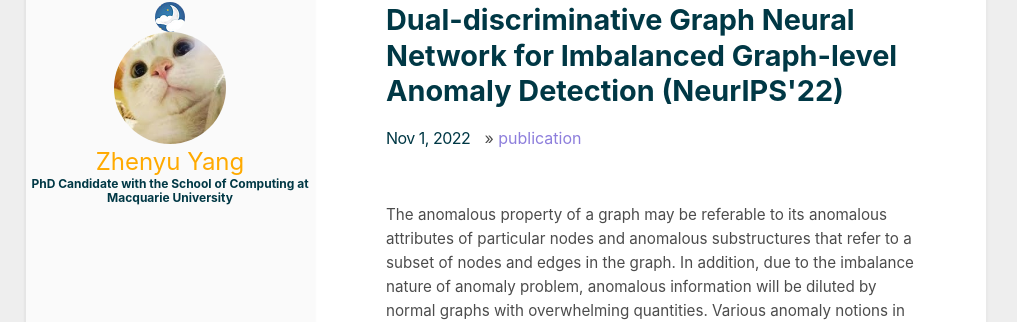
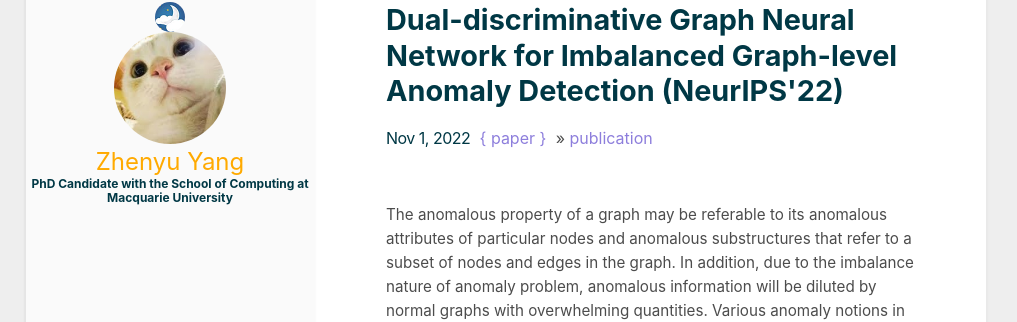
Before and after one commit to ZhenyuYangMQ/ZhenyuYangMQ.github.io, a Jekyll site: the page built from _posts/2022-11-01-igad.md, in a window 1280 px wide. Shown: the part 148-470 px from the top of the page, without its empty margins (134-1151 px from the left). Built offline with Jekyll 4.4.1, drawn with Linux system fonts in a browser that asks for light colours.

Commit message:
Update post.html

```diff
--- a/_layouts/post.html
+++ b/_layouts/post.html
@@ -18,7 +18,7 @@ layout: page
     {% if page.link %}
     <span class="post_categories">
     <a href='{{ page.link }}'>
-    {{ paper }}
+    { paper }
     </a>
     </span>
     {% endif %}
```
